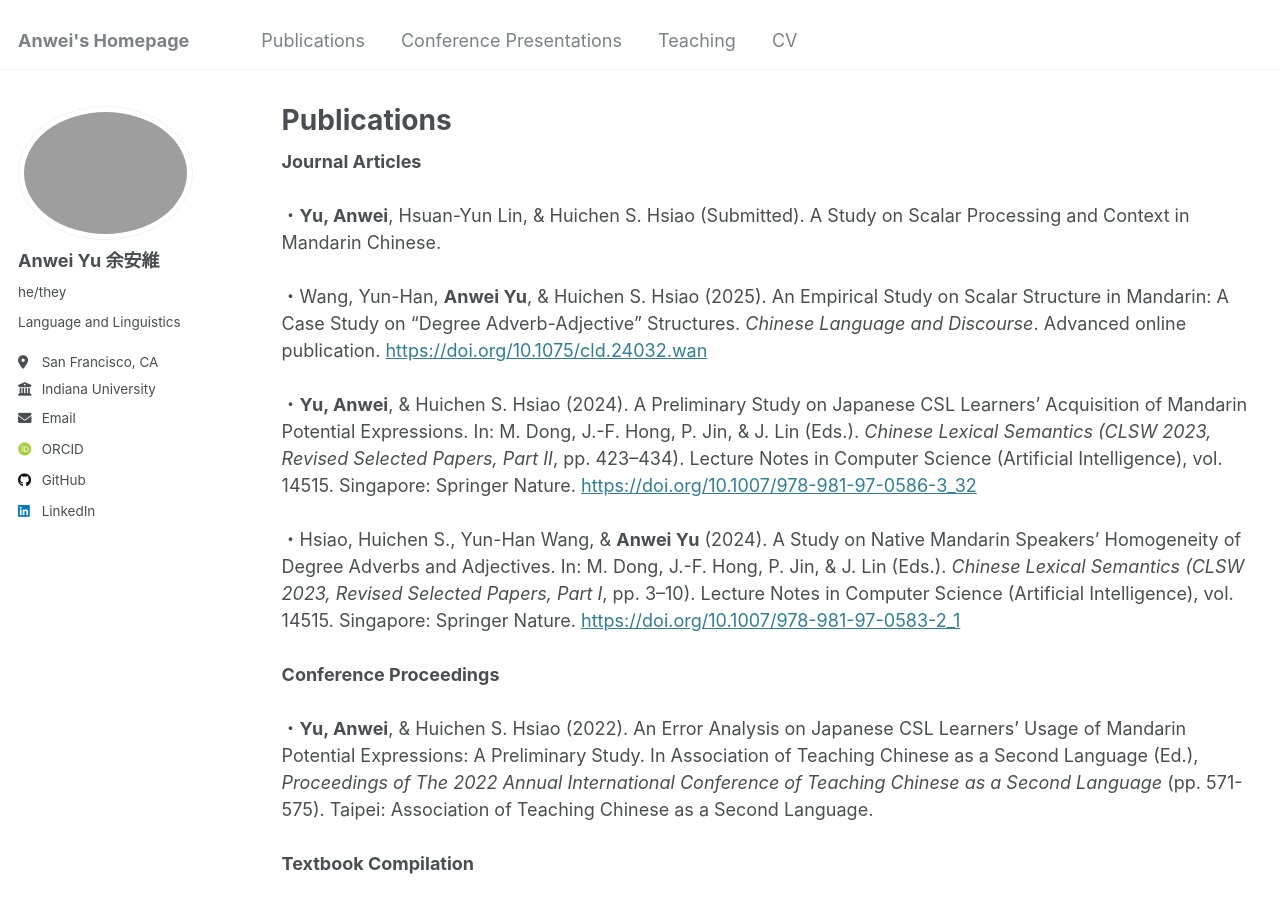
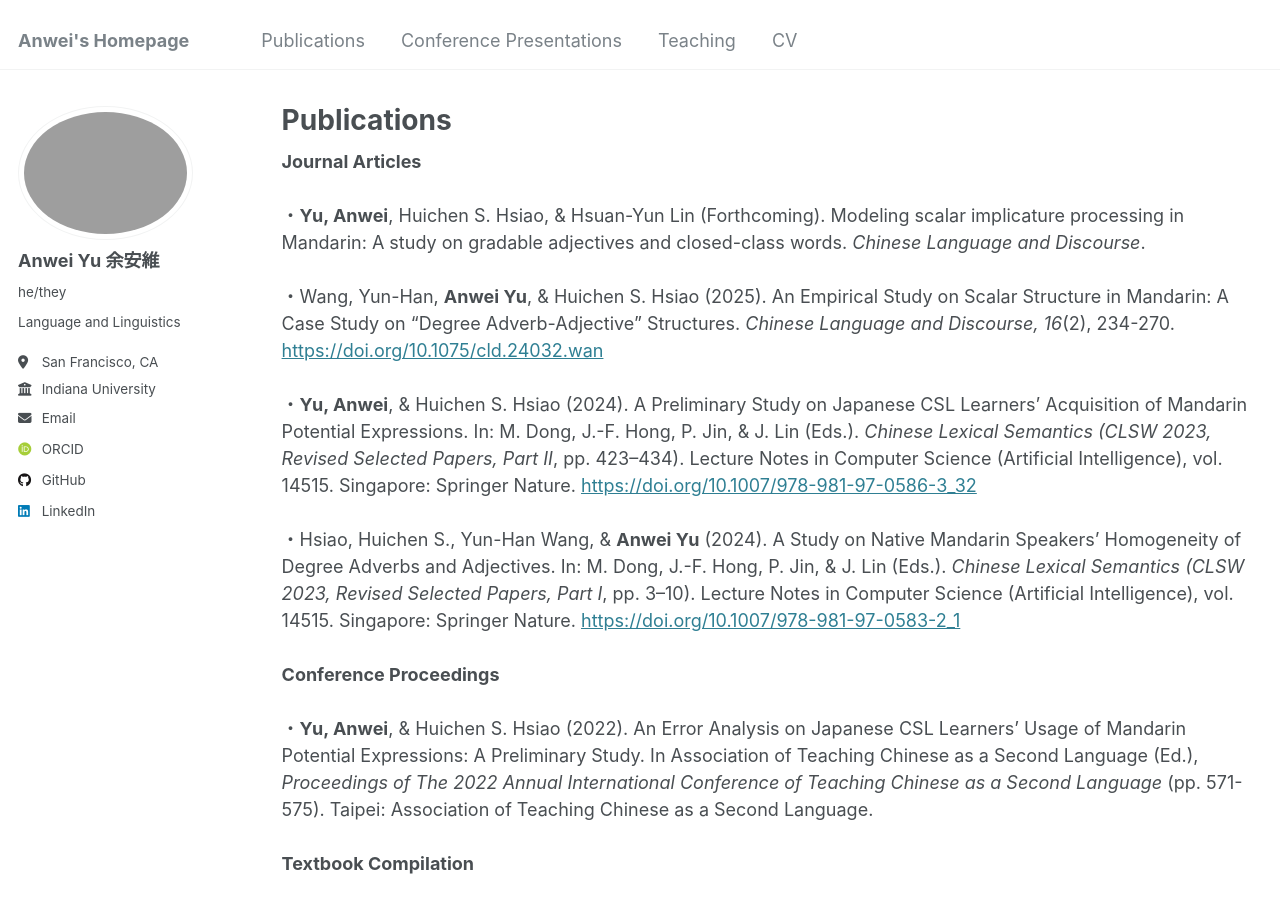
Before and after one commit to anweiyu/anweiyu.github.io, a Jekyll site: the page built from _pages/publications.html, in a window 1280 px wide and 900 px high. Built offline with Jekyll 4.4.1, drawn with Linux system fonts in a browser that asks for light colours; some web fonts are replaced.

Commit message:
Update publications.html

```diff
--- a/_pages/publications.html
+++ b/_pages/publications.html
@@ -5,8 +5,8 @@ permalink: /publications/
 author_profile: true
 ---
 <strong>Journal Articles</strong><br><br>
-・<strong>Yu, Anwei</strong>, Hsuan-Yun Lin, & Huichen S. Hsiao (Submitted). A Study on Scalar Processing and Context in Mandarin Chinese.<br><br>
-・Wang, Yun-Han, <strong>Anwei Yu</strong>, & Huichen S. Hsiao (2025). An Empirical Study on Scalar Structure in Mandarin: A Case Study on “Degree Adverb-Adjective” Structures. <em>Chinese Language and Discourse</em>. Advanced online publication. <a href="https://doi.org/10.1075/cld.24032.wan">https://doi.org/10.1075/cld.24032.wan</a><br><br>
+・<strong>Yu, Anwei</strong>, Huichen S. Hsiao, & Hsuan-Yun Lin (Forthcoming). Modeling scalar implicature processing in Mandarin: A study on gradable adjectives and closed-class words. <em>Chinese Language and Discourse</em>.<br><br>
+・Wang, Yun-Han, <strong>Anwei Yu</strong>, & Huichen S. Hsiao (2025). An Empirical Study on Scalar Structure in Mandarin: A Case Study on “Degree Adverb-Adjective” Structures. <em>Chinese Language and Discourse, 16</em>(2), 234-270. <a href="https://doi.org/10.1075/cld.24032.wan">https://doi.org/10.1075/cld.24032.wan</a><br><br>
 ・<strong>Yu, Anwei</strong>, & Huichen S. Hsiao (2024). A Preliminary Study on Japanese CSL Learners’ Acquisition of Mandarin Potential Expressions. In: M. Dong, J.-F. Hong, P. Jin, & J. Lin (Eds.). <em>Chinese Lexical Semantics (CLSW 2023, Revised Selected Papers, Part II</em>, pp. 423–434). Lecture Notes in Computer Science (Artificial Intelligence), vol. 14515. Singapore: Springer Nature. <a href="https://doi.org/10.1007/978-981-97-0586-3_32">https://doi.org/10.1007/978-981-97-0586-3_32</a><br><br>
 ・Hsiao, Huichen S., Yun-Han Wang, & <strong>Anwei Yu</strong> (2024). A Study on Native Mandarin Speakers’ Homogeneity of Degree Adverbs and Adjectives. In: M. Dong, J.-F. Hong, P. Jin, & J. Lin (Eds.). <em>Chinese Lexical Semantics (CLSW 2023, Revised Selected Papers, Part I</em>, pp. 3–10). Lecture Notes in Computer Science (Artificial Intelligence), vol. 14515. Singapore: Springer Nature. <a href="https://doi.org/10.1007/978-981-97-0583-2_1">https://doi.org/10.1007/978-981-97-0583-2_1</a><br><br>
 <strong>Conference Proceedings</strong><br><br>
```
